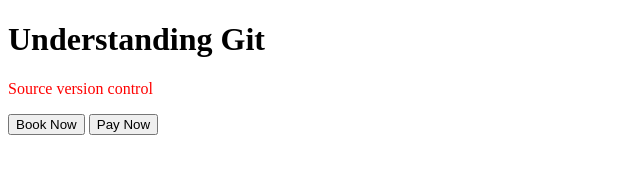
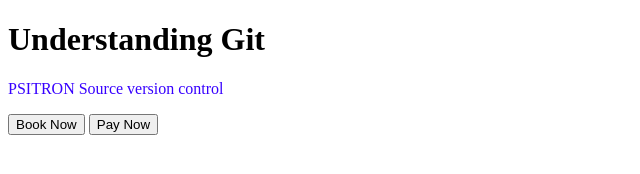
Before and after one commit to 03sarath/git-example, a plain HTML site: page index.html in a window 1280 px wide. Shown: the whole page, without its empty margins (0-640 px from the left). Drawn offline with Linux system fonts and the light colour scheme.

```diff
--- a/index.html
+++ b/index.html
@@ -5,7 +5,7 @@
 
     <h1>Understanding Git</h1>
 
-    <p style="color:red">Source version control</p>
+    <p style="color:rgb(55, 0, 255)">PSITRON Source version control</p>
     <button>Book Now</button>
     <button>Pay Now</button>
 </body>
```
